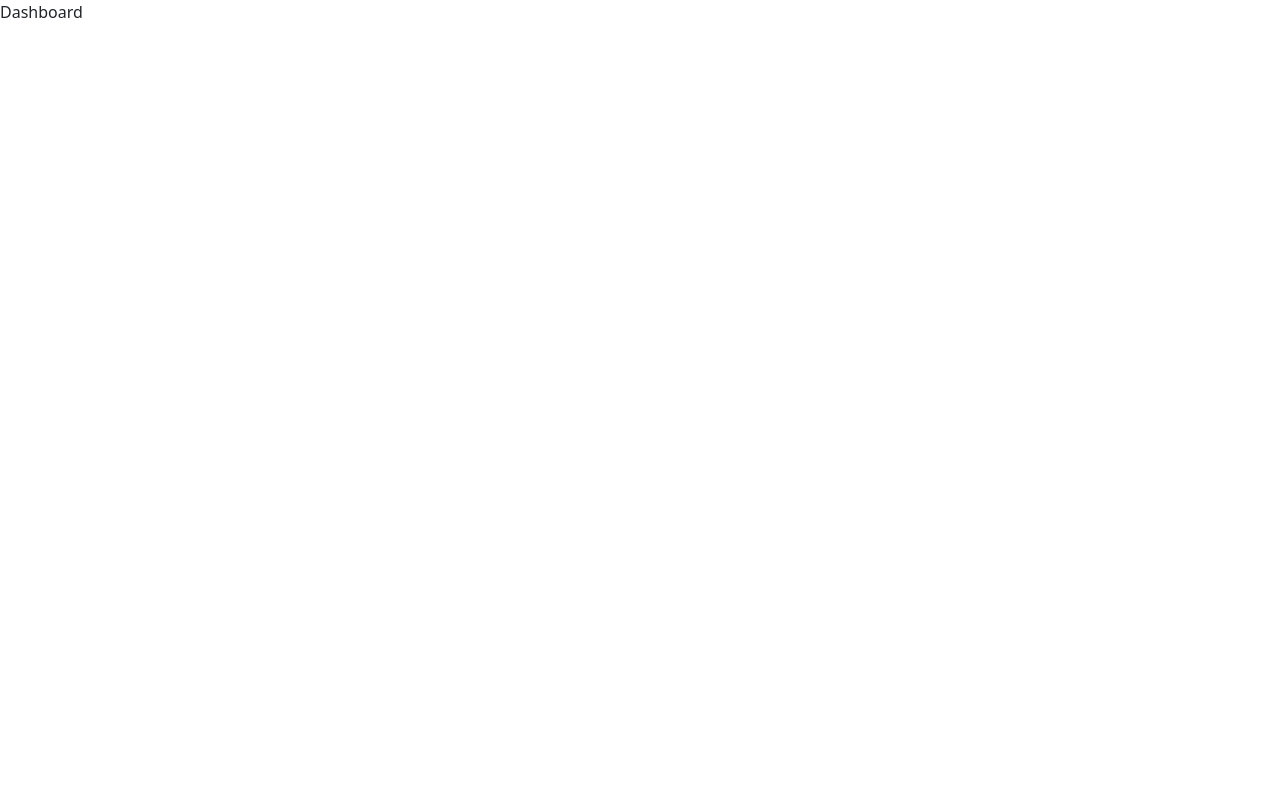
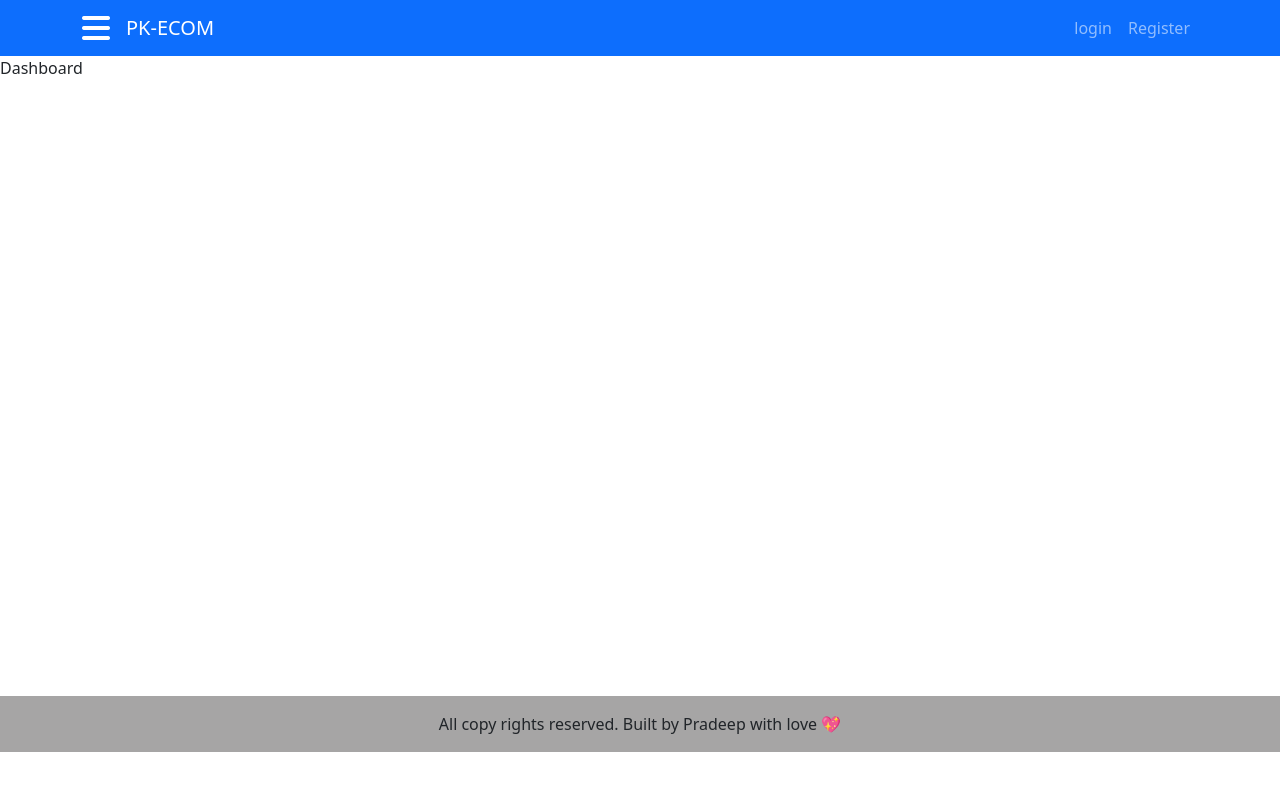
Before and after one commit to Pradeep22222/pk-ecomcms1, a React (Create React App) app: page /dashboard in a window 1280 px wide. Shown: the top 790 px of the page. Built offline with nearby package versions, Linux system fonts and the light colour scheme.

Commit message:
admin layout created and sidemenu handled

```diff
--- a/src/App.css
+++ b/src/App.css
@@ -8,6 +8,7 @@
   display: block;
   min-width: 100vw;
 }
+
 .register_form {
   width: 450px;
   padding: 1rem;
@@ -20,7 +21,7 @@
   width: 45rem;
 }
 .centering {
-  display:block;
+  display: block;
   position: absolute;
   margin-top: 25%;
   left: 50%;
@@ -30,3 +31,11 @@
   position: fixed;
   top: 0;
 }
+.admin_mainbody {
+  min-height: 80vh;
+}
+.hamburger_header {
+  color: white;
+  margin-right: 1rem;
+  font-size: 2rem;
+}
--- /dev/null
+++ b/src/components/admin-layout/AdminLayout.js
@@ -0,0 +1,16 @@
+import React from "react";
+import { Header } from "../header/Header";
+import { Footer } from "../footer/Footer";
+import { SideMenu } from "../side-menu/SideMenu";
+
+export const AdminLayout = ({ children }) => {
+  return (
+    <div>
+      <Header></Header>
+      <SideMenu></SideMenu>
+      <main className="admin_mainbody">{children}</main>
+
+      <Footer></Footer>
+    </div>
+  );
+};
--- a/src/components/header/Header.js
+++ b/src/components/header/Header.js
@@ -2,13 +2,26 @@ import React from "react";
 import Container from "react-bootstrap/Container";
 import Nav from "react-bootstrap/Nav";
 import Navbar from "react-bootstrap/Navbar";
+import { useDispatch,} from "react-redux";
 import { Link } from "react-router-dom";
+import { setSideMenu } from "../../pages/system-state/systemSlice";
 export const Header = () => {
+  const dispatch = useDispatch();
+  const showSideMenu = () => {
+    dispatch(setSideMenu(true));
+  };
   return (
     <div>
       <Navbar bg="primary" variant="dark" expand="lg" className="header">
         <Container>
-          <Navbar.Brand href="#home">PK-ECOM</Navbar.Brand>
+          <>
+            <i
+              className="fa-solid fa-bars hamburger_header"
+              onClick={showSideMenu}
+            ></i>{" "}
+            <Navbar.Brand href="#">PK-ECOM</Navbar.Brand>
+          </>
+
           <Navbar.Toggle aria-controls="basic-navbar-nav" />
           <Navbar.Collapse id="basic-navbar-nav">
             <Nav className="ms-auto">
--- /dev/null
+++ b/src/components/side-menu/SideMenu.js
@@ -0,0 +1,66 @@
+import React from "react";
+import Offcanvas from "react-bootstrap/Offcanvas";
+import ListGroup from "react-bootstrap/ListGroup";
+import { Link } from "react-router-dom";
+import { useDispatch, useSelector } from "react-redux";
+import { setSideMenu } from "../../pages/system-state/systemSlice";
+export const SideMenu = () => {
+    const { sidemenu } = useSelector((state) => state.system);
+    const dispatch = useDispatch();
+  const handleClose = () =>dispatch( setSideMenu(false));
+
+  return (
+    <div>
+
+      <Offcanvas show={sidemenu} onHide={handleClose}>
+        <Offcanvas.Header closeButton>
+          <Offcanvas.Title>Offcanvas</Offcanvas.Title>
+        </Offcanvas.Header>
+        <Offcanvas.Body>
+          <ListGroup variant="flush">
+            <ListGroup.Item>
+              <Link to="/dashboard" className="nav-link">
+                <i class="fa-solid fa-gauge"></i> Dashboard
+              </Link>
+            </ListGroup.Item>
+            <ListGroup.Item>
+              <Link to="/categories" className="nav-link">
+                <i class="fa-solid fa-list"></i> Categories
+              </Link>
+            </ListGroup.Item>
+            <ListGroup.Item>
+              <Link to="/products" className="nav-link">
+                <i class="fa-solid fa-boxes-stacked"></i> Products
+              </Link>
+            </ListGroup.Item>
+            <ListGroup.Item>
+              <Link to="/paymentmethods" className="nav-link">
+                <i class="fa-solid fa-credit-card"></i> Payment Methods
+              </Link>
+            </ListGroup.Item>
+            <ListGroup.Item>
+              <Link to="/orders" className="nav-link">
+                <i class="fa-solid fa-table"></i> Orders
+              </Link>
+            </ListGroup.Item>
+            <ListGroup.Item>
+              <Link to="/reviews" className="nav-link">
+                <i class="fa-solid fa-star-half-stroke"></i> Reviews
+              </Link>
+            </ListGroup.Item>
+            <ListGroup.Item>
+              <Link to="/users" className="nav-link">
+                <i class="fa-solid fa-users"></i> Users
+              </Link>
+            </ListGroup.Item>
+            <ListGroup.Item>
+              <Link to="/settings" className="nav-link">
+                <i class="fa-solid fa-gear"></i> Settings
+              </Link>
+            </ListGroup.Item>
+          </ListGroup>
+        </Offcanvas.Body>
+      </Offcanvas>
+    </div>
+  );
+};
--- a/src/pages/dashboard/Dashboard.js
+++ b/src/pages/dashboard/Dashboard.js
@@ -1,8 +1,9 @@
 import React from 'react'
+import { AdminLayout } from '../../components/admin-layout/AdminLayout'
 
 const Dashboard = () => {
   return (
-    <div>Dashboard</div>
+    <AdminLayout>Dashboard</AdminLayout>
   )
 }
 
--- a/src/pages/login/UserAction.js
+++ b/src/pages/login/UserAction.js
@@ -11,5 +11,6 @@ export const loginUserAction = (data) => async (dispatch) => {
     sessionStorage.setItem("accessJWT", accessJWT);
     localStorage.setItem("refreshJWT", refreshJWT);
     dispatch(setAdminUser(user));
+    console.log(accessJWT, refreshJWT);
   }
 };
--- /dev/null
+++ b/src/pages/system-state/systemSlice.js
@@ -0,0 +1,16 @@
+import { createSlice } from "@reduxjs/toolkit";
+const initialState = {
+  sidemenu: false,
+};
+const systemSlice = createSlice({
+  name: "system-state",
+  initialState,
+  reducers: {
+    setSideMenu: (state, { payload }) => {
+      state.sidemenu = payload;
+    },
+  },
+});
+const { reducer, actions } = systemSlice;
+export const { setSideMenu } = actions;
+export default reducer;
--- a/src/store.js
+++ b/src/store.js
@@ -1,8 +1,11 @@
 import { configureStore } from "@reduxjs/toolkit";
 import userReducer from "./pages/login/UserSlice";
+import systemReducer from "./pages/system-state/systemSlice";
+
 const store = configureStore({
   reducer: {
     admin: userReducer,
+    system: systemReducer,
   },
 });
 export default store;
```
